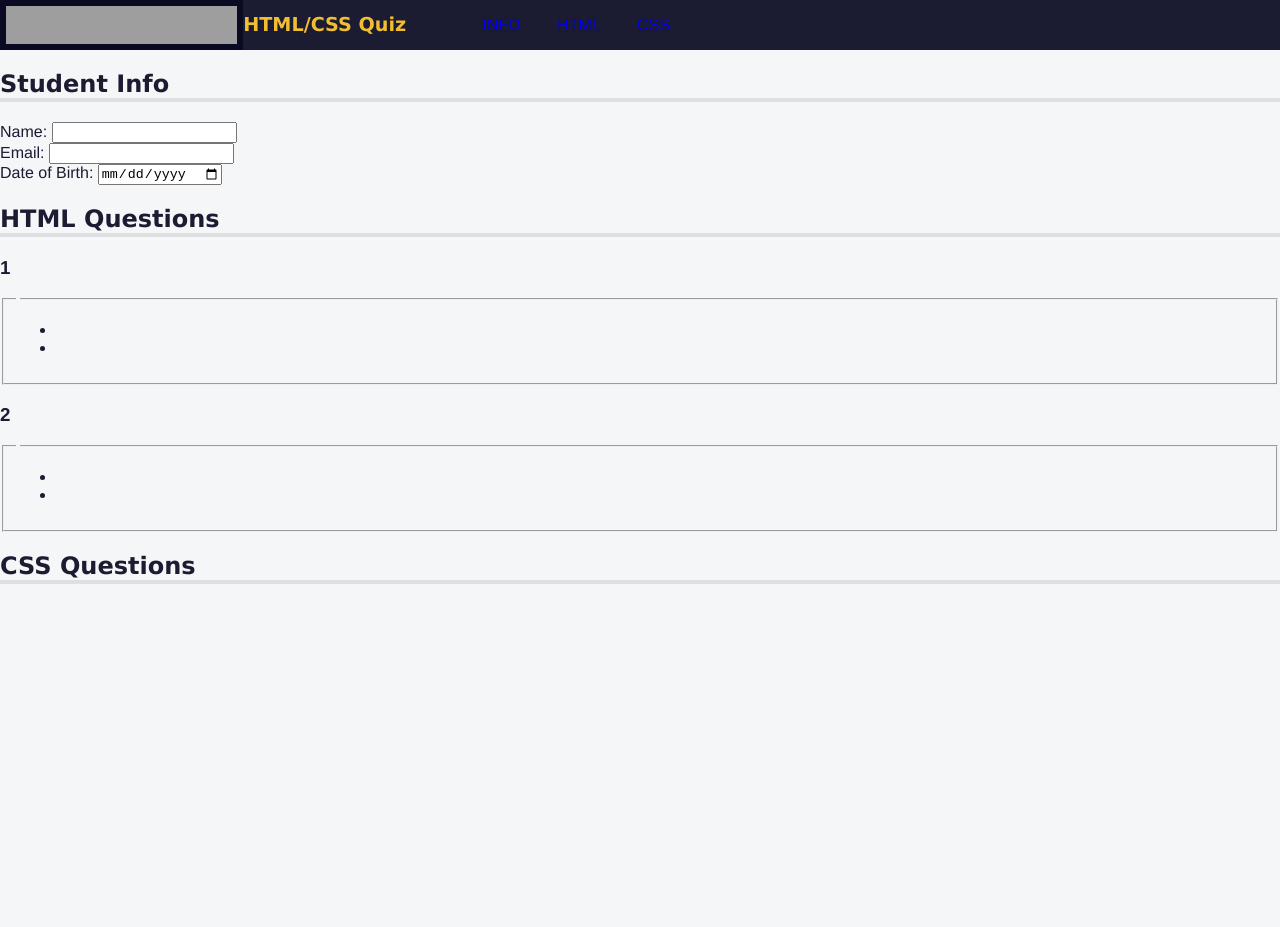
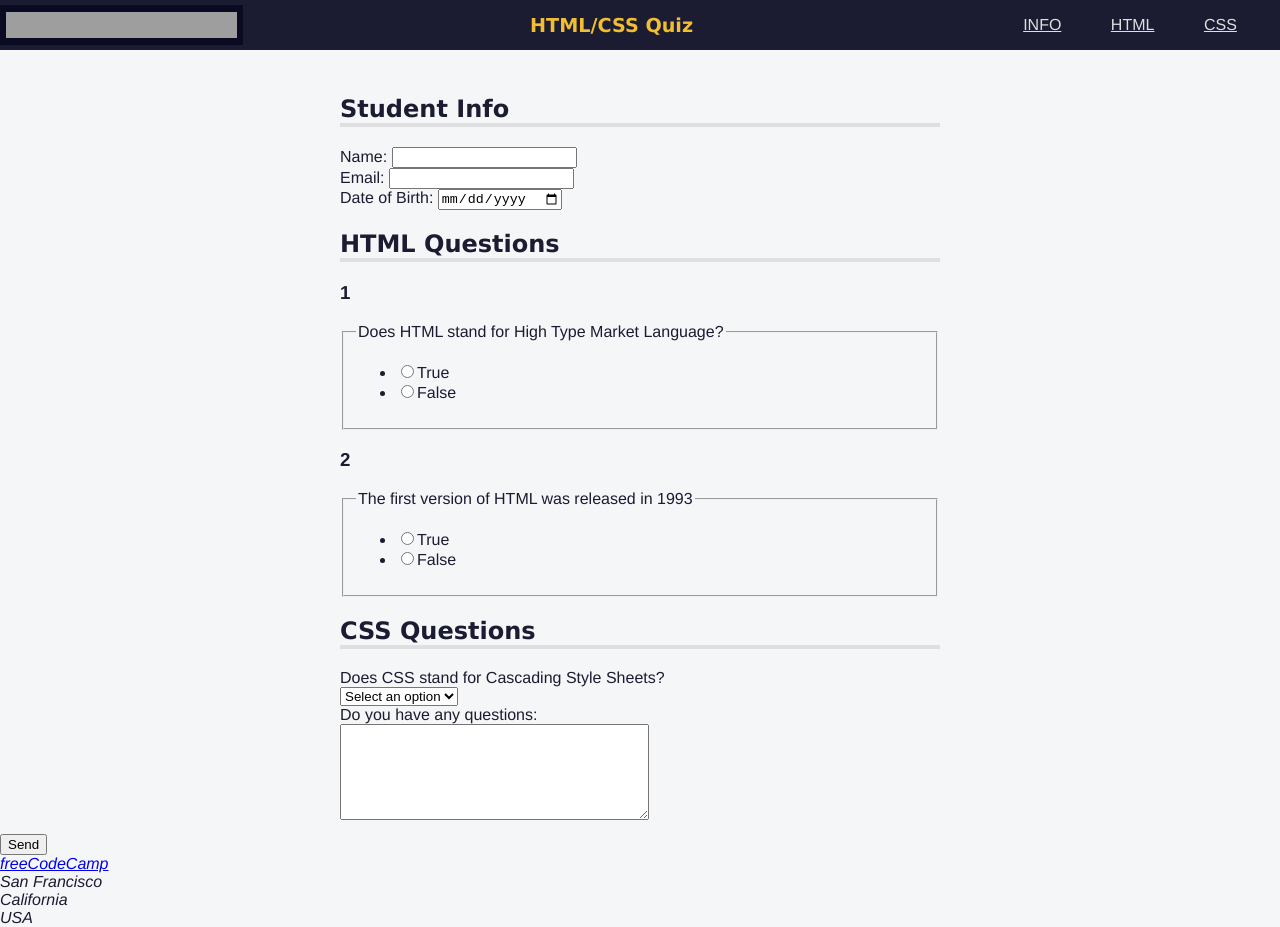
Before and after one commit to arivreduce/quiz, a plain HTML site: page index.html in a window 1280 px wide. Before the commit the page ends 800 px from the top, so only its background shows below. Drawn offline with Linux system fonts and the light colour scheme; grey boxes are pictures that could not be loaded.

Commit message:
added final sections of the form, along with changes to navbar and styling to main

```diff
--- a/index.html
+++ b/index.html
@@ -50,29 +50,94 @@
           <h2 id="html-questions">HTML Questions</h2>
           <div class="question-block">
             <h3>1<span class="sr-only">Question</span></h3>
-            <fieldset class="question">
-              <legend></legend>
-              <ul>
-                <li></li>
-                <li></li>
+            <fieldset class="question" name="html-question-one">
+              <legend>Does HTML stand for High Type Market Language?</legend>
+              <ul class="answers-list">
+                <li>
+                  <label
+                    ><input
+                      type="radio"
+                      id="q1-a1"
+                      value="true"
+                      name="html-q1"
+                    />True</label
+                  >
+                </li>
+                <li>
+                  <label
+                    ><input
+                      type="radio"
+                      id="q1-a2"
+                      value="false"
+                      name="html-q1"
+                    />False</label
+                  >
+                </li>
               </ul>
             </fieldset>
           </div>
           <div class="question-block">
             <h3>2<span class="sr-only">Question</span></h3>
-            <fieldset class="question">
-              <legend></legend>
-              <ul>
-                <li></li>
-                <li></li>
+            <fieldset class="question" name="html-question-two">
+              <legend>The first version of HTML was released in 1993</legend>
+              <ul class="answers-list">
+                <li>
+                  <label
+                    ><input
+                      type="radio"
+                      id="q2-a1"
+                      value="true"
+                      name="html-q2"
+                    />True</label
+                  >
+                </li>
+                <li>
+                  <label
+                    ><input
+                      type="radio"
+                      id="q2-a2"
+                      value="false"
+                      name="html-q2"
+                    />False</label
+                  >
+                </li>
               </ul>
             </fieldset>
           </div>
         </section>
         <section role="region" aria-labelledby="css-questions">
           <h2 id="css-questions">CSS Questions</h2>
+          <div class="formrow">
+            <div class="question-block">
+              <label for="css-q1"
+                >Does CSS stand for Cascading Style Sheets?</label
+              >
+            </div>
+            <div class="answer">
+              <select required id="css-q1" name="css-q1">
+                <option value="">Select an option</option>
+                <option value="yes">Yes</option>
+                <option value="no">No</option>
+              </select>
+            </div>
+            <div class="question-block">
+              <label for="css-q2">Do you have any questions:</label>
+            </div>
+            <div class="answer">
+              <textarea rows="6" cols="36" name="css-q2" id="css-q2"></textarea>
+            </div>
+          </div>
         </section>
+        <input type="submit" value="Send" />
       </form>
     </main>
+    <footer>
+      <address>
+        <a href="https://freecodecamp.org">freeCodeCamp</a><br />
+        San Francisco<br />
+        California<br />
+        USA
+      </address>
+    </footer>
   </body>
 </html>
--- a/styles.css
+++ b/styles.css
@@ -4,42 +4,44 @@ body {
   font-family: Helvetica;
   margin: 0;
 }
-
 header {
   width: 100%;
   height: 50px;
   background-color: #1b1b32;
   display: flex;
+  justify-content: space-between;
+  align-items: center;
+  top: 0;
 }
-
 #logo {
   width: max(10rem, 18vw);
   background-color: #0a0a23;
   aspect-ratio: 35 / 4;
   padding: 0.4rem;
 }
-
 h1 {
   color: #f1be32;
   font-size: min(5vw, 1.2em);
+  text-align: center;
 }
-
 nav {
   width: 50%;
   max-width: 300px;
   height: 50px;
 }
-
 nav > ul {
   display: flex;
   justify-content: space-evenly;
+  align-items: center;
+  padding-inline-start: 0;
+  margin-block: 0;
+  height: 100%;
+  flex-wrap: wrap;
 }
-
 h1,
 h2 {
   font-family: Verdana, Tahoma;
 }
-
 h2 {
   border-bottom: 4px solid #dfdfe2;
 }
@@ -54,3 +56,25 @@ h2 {
   white-space: nowrap;
   border: 0;
 }
+nav > ul > li {
+  color: #dfdfe2;
+  margin: 0 0.2rem;
+  padding: 0.2rem;
+  display: block;
+}
+nav > ul > li:hover {
+  background-color: #dfdfe2;
+  color: #1b1b32;
+  cursor: pointer;
+}
+li > a {
+  color: #dfdfe2;
+}
+main {
+  padding-top: 25px;
+}
+section {
+  width: 80%;
+  margin: 0 auto 10px;
+  max-width: 600px;
+}
```
